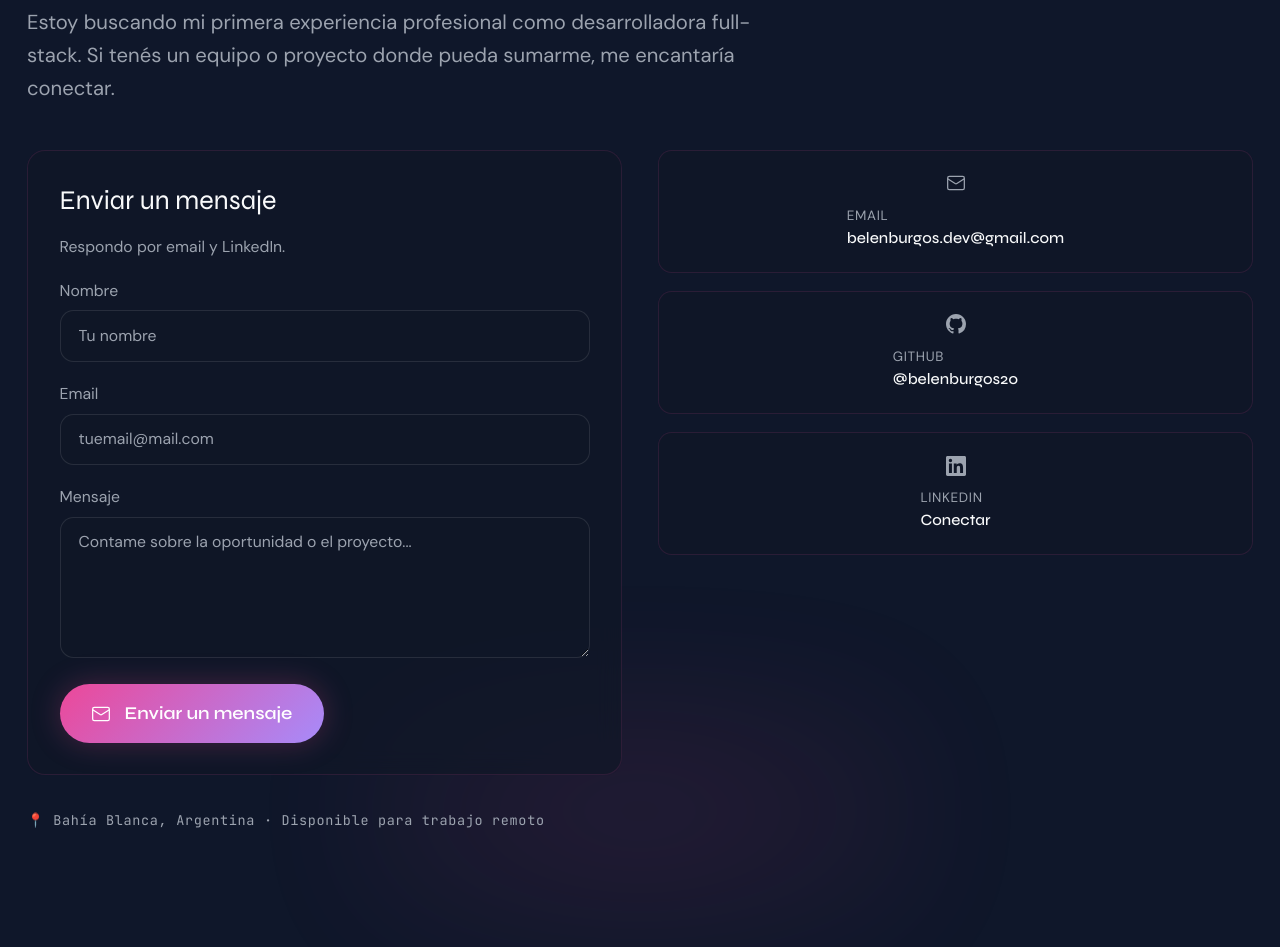
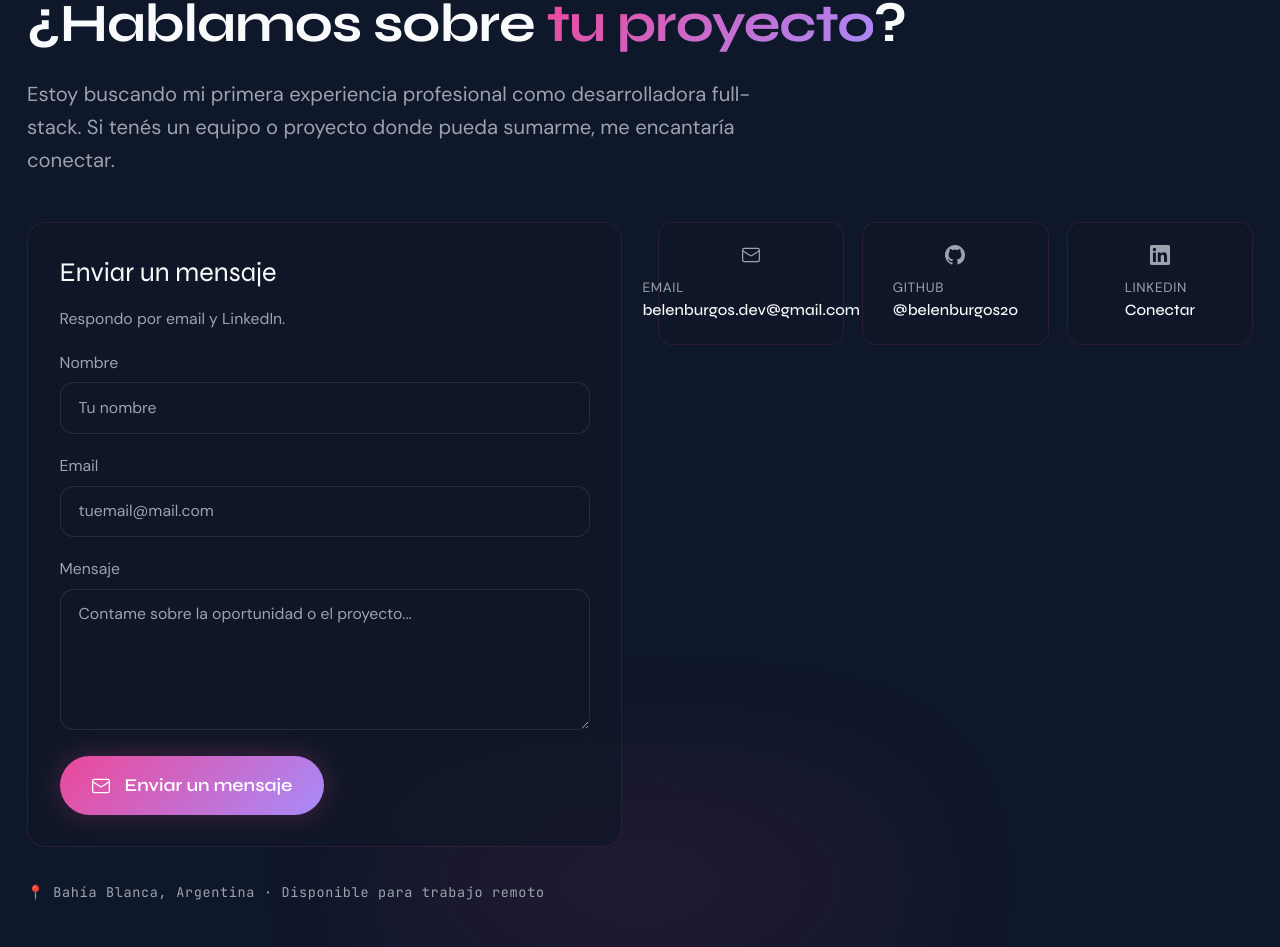
Before and after one commit to belenburgos20/portfolio-web, a React (Vite) app: page / in a window 1280 px wide. Shown: the part 4359-5306 px from the top of the page. Built offline with nearby package versions, Linux system fonts and the light colour scheme.

Commit message:
Diseño responsive

```diff
--- a/src/components/About.tsx
+++ b/src/components/About.tsx
@@ -96,7 +96,7 @@ export default function About() {
             </div>
 
             {/* Stats */}
-            <div className="grid grid-cols-3 gap-4">
+            <div className="grid grid-cols-1 sm:grid-cols-3 gap-4">
               {[
                 { num: "3+", label: "Proyectos\ncompletos" },
                 { num: "5+", label: "Tecnologías\ndominadas" },
--- a/src/components/Contact.tsx
+++ b/src/components/Contact.tsx
@@ -139,7 +139,7 @@ export default function Contact() {
             </form>
 
             <div>
-              <div className="grid sm:grid-cols-3 lg:grid-cols-1 gap-4 mb-6">
+              <div className="grid grid-cols-1 sm:grid-cols-3 gap-4 mb-6">
                 <ContactCard
                   href={`mailto:${personalInfo.email}`}
                   icon={<MailIcon />}
--- a/src/components/Hero.tsx
+++ b/src/components/Hero.tsx
@@ -36,7 +36,7 @@ export default function Hero() {
         />
       </div>
 
-      <div className="relative z-10 max-w-6xl mx-auto px-6 pt-24 pb-16">
+      <div className="relative z-10 max-w-6xl mx-auto px-6 pt-20 md:pt-24 pb-12 md:pb-16">
         <div className="max-w-3xl">
           <div
             className="inline-flex items-center gap-2 px-3 py-1.5 rounded-full border border-primary/20 bg-primary/5 mb-8"
--- a/src/components/Projects.tsx
+++ b/src/components/Projects.tsx
@@ -59,7 +59,7 @@ function ProjectCard({
       className="card-glass rounded-2xl overflow-hidden group hover:border-primary/25 transition-all duration-300 hover:glow-pink hover:-translate-y-1 hover:shadow-xl"
       style={{ transitionDelay: `${index * 100}ms` }}
     >
-      <div className="relative h-48 overflow-hidden">
+      <div className="relative h-48 md:h-56 overflow-hidden">
         <img
           src={project.preview}
           alt={`Vista previa de ${project.title}`}
```
